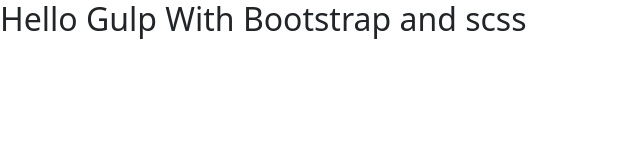
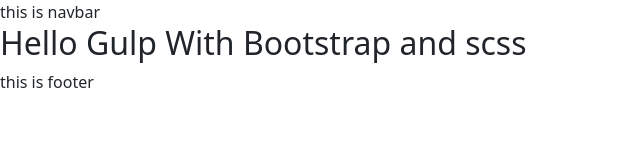
Before and after one commit to ikholil/gulp-bootstrap-scss-starter, a website: page src/index.html in a window 1280 px wide. Shown: the whole page, without its empty margins (0-640 px from the left). Drawn offline with nearby package versions, Linux system fonts and the light colour scheme; files that its build step writes are made by us from their sources.

Commit message:
added header and footer partial

```diff
--- a/src/index.html
+++ b/src/index.html
@@ -14,9 +14,14 @@
 </head>
 
 <body>
+
+  @@include('partials/header.html')
+
   <main>
     <h2>Hello Gulp With Bootstrap and scss</h2>
   </main>
+
+  @@include('partials/footer.html')
 
   <script src="./js/main.js"></script>
   <script src="./third-party/js/bootstrap.min.js"></script>
--- /dev/null
+++ b/src/partials/footer.html
@@ -0,0 +1,3 @@
+<footer>
+    this is footer
+</footer>
--- /dev/null
+++ b/src/partials/header.html
@@ -0,0 +1,3 @@
+<nav>
+    this is navbar
+</nav>
```
